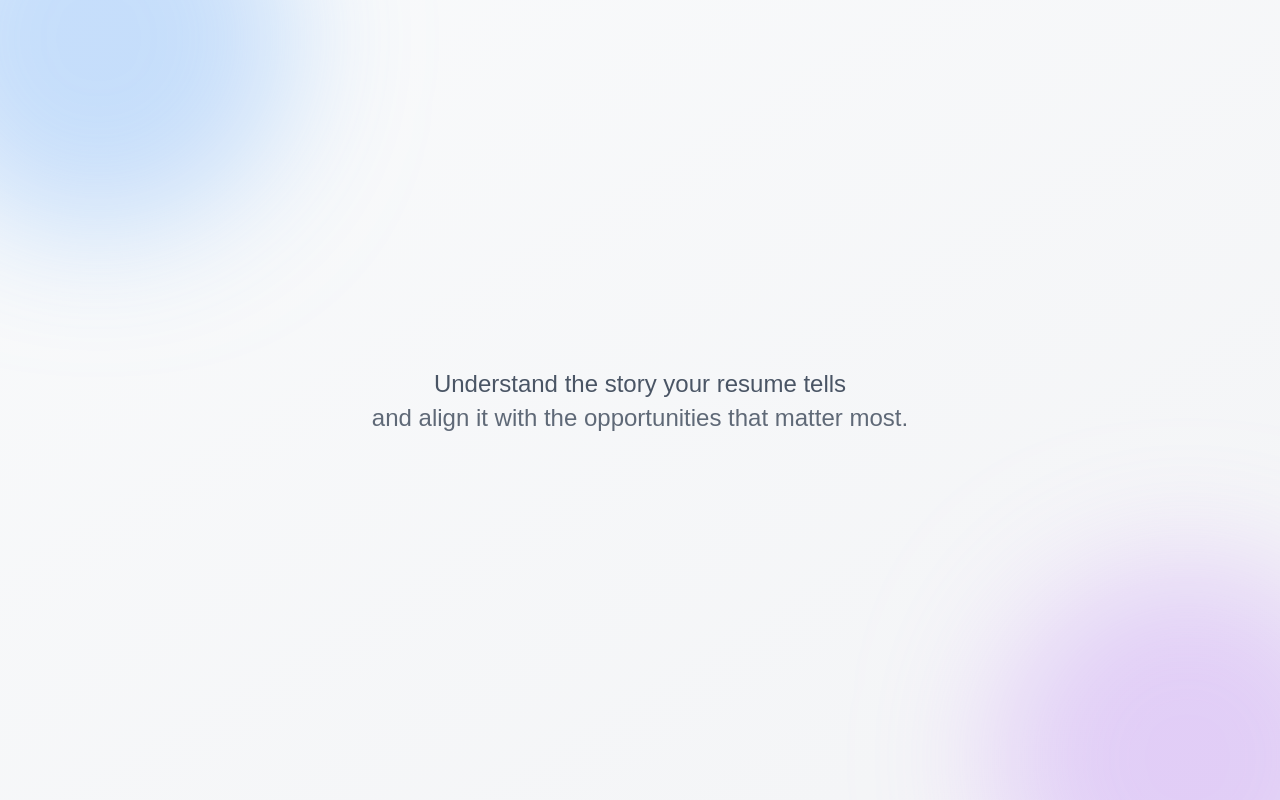
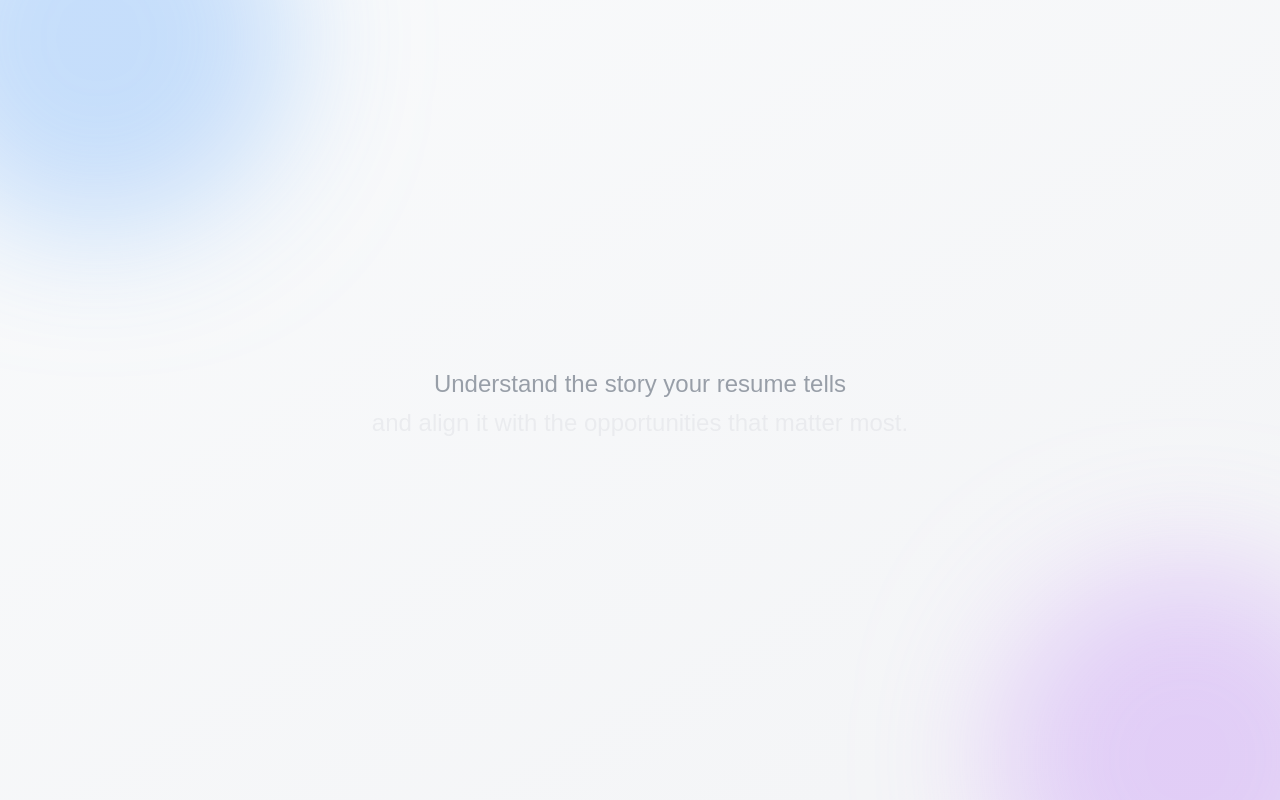
Before and after one commit to ellisPae/veritas-hire, a Next.js app in the folder frontend/: page / in a window 1280 px wide. Built offline with nearby package versions, Linux system fonts and the light colour scheme.

Commit message:
refactor(landing-page): smooth out animations, refine timing, and adjust text/button positioning for cleaner transitions

```diff
--- a/frontend/src/app/page.tsx
+++ b/frontend/src/app/page.tsx
@@ -38,10 +38,10 @@
   useEffect(() => {
     let timers: NodeJS.Timeout[] = [];
 
-    timers.push(setTimeout(() => setStep(1), 1500));
-    timers.push(setTimeout(() => setStep(2), 2500));
-    timers.push(setTimeout(() => setStep(3), 6000));
-    timers.push(setTimeout(() => setStep(4), 8000));
+    timers.push(setTimeout(() => setStep(1), 2500));
+    timers.push(setTimeout(() => setStep(2), 4000));
+    timers.push(setTimeout(() => setStep(3), 9000));
+    timers.push(setTimeout(() => setStep(4), 12000));
 
     return () => timers.forEach((t) => clearTimeout(t));
   }, []);
@@ -52,7 +52,7 @@
     if (step === 4) {
       buttonTimer = setTimeout(() => {
         setShowButton(true);
-      }, 3000);
+      }, 2000);
     } else {
       setShowButton(false);
     }
@@ -155,13 +155,14 @@
           <>
             <motion.h1
               key="title"
-              initial={{ opacity: 0, y: 0 }}
-              animate={{ opacity: 1, y: 0 }}
+              initial={{ opacity: 0 }}
+              animate={{ opacity: 1 }}
+              exit={{ opacity: 0 }}
               transition={{
-                duration: 1.8,
+                duration: 2,
                 ease: [0.25, 0.1, 0.25, 1],
               }}
-              className="text-5xl sm:text-7xl font-extrabold tracking-tight bg-gradient-to-r from-blue-600 to-purple-600 bg-clip-text text-transparent mb-4"
+              className="text-5xl sm:text-7xl font-extrabold tracking-tight bg-gradient-to-r from-blue-600 to-purple-600 bg-clip-text text-transparent -mt-4 mb-8"
             >
               Veritas Hire
             </motion.h1>
@@ -170,7 +171,11 @@
                 <motion.div
                   initial={{ opacity: 0, y: 15 }}
                   animate={{ opacity: 1, y: 10 }}
-                  transition={{ duration: HOLD_DURATION, ease: EASE_CURVE }}
+                  transition={{
+                    delay: 0.5,
+                    duration: HOLD_DURATION,
+                    ease: EASE_CURVE,
+                  }}
                   className="absolute top-full mt-12"
                 >
                   <Link
```
